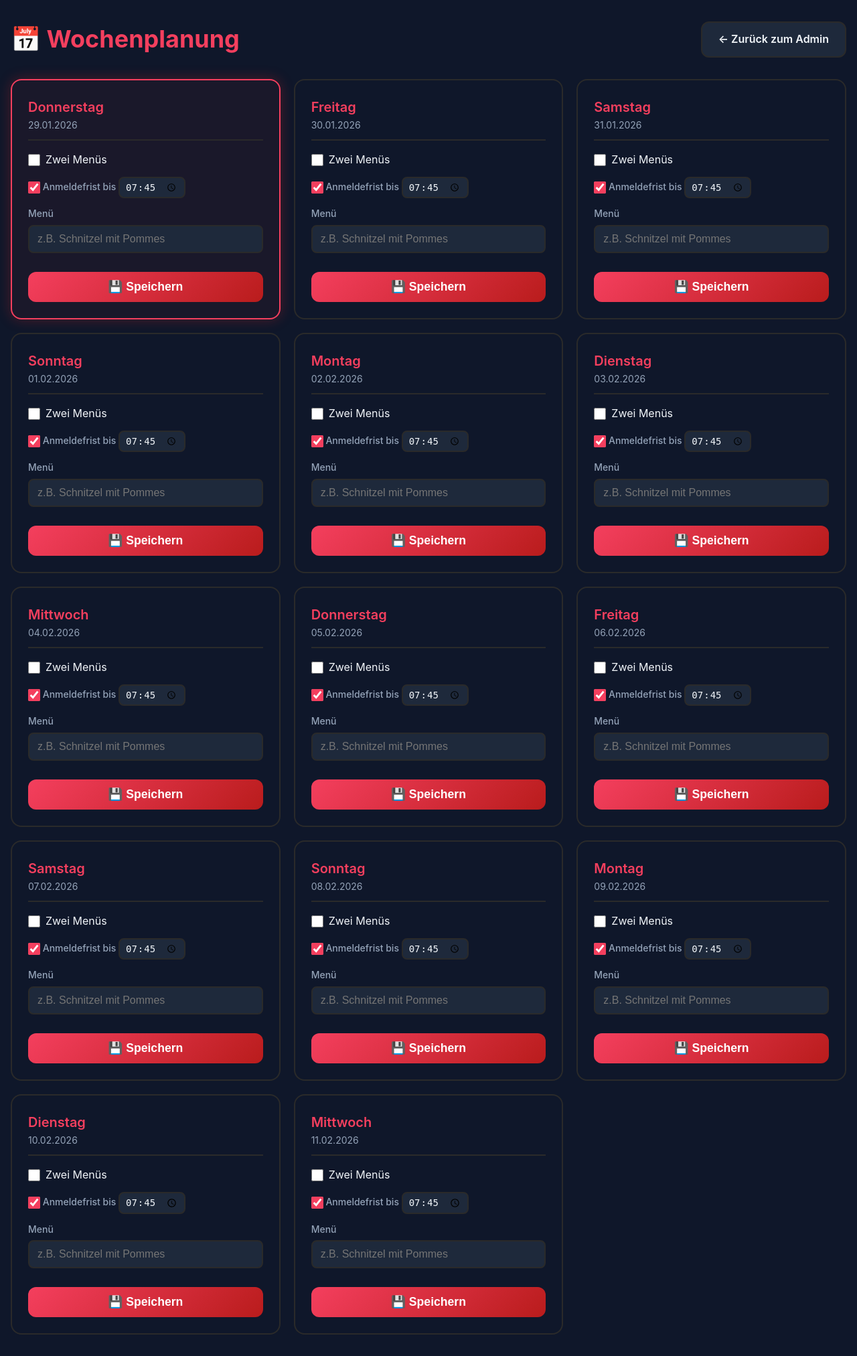
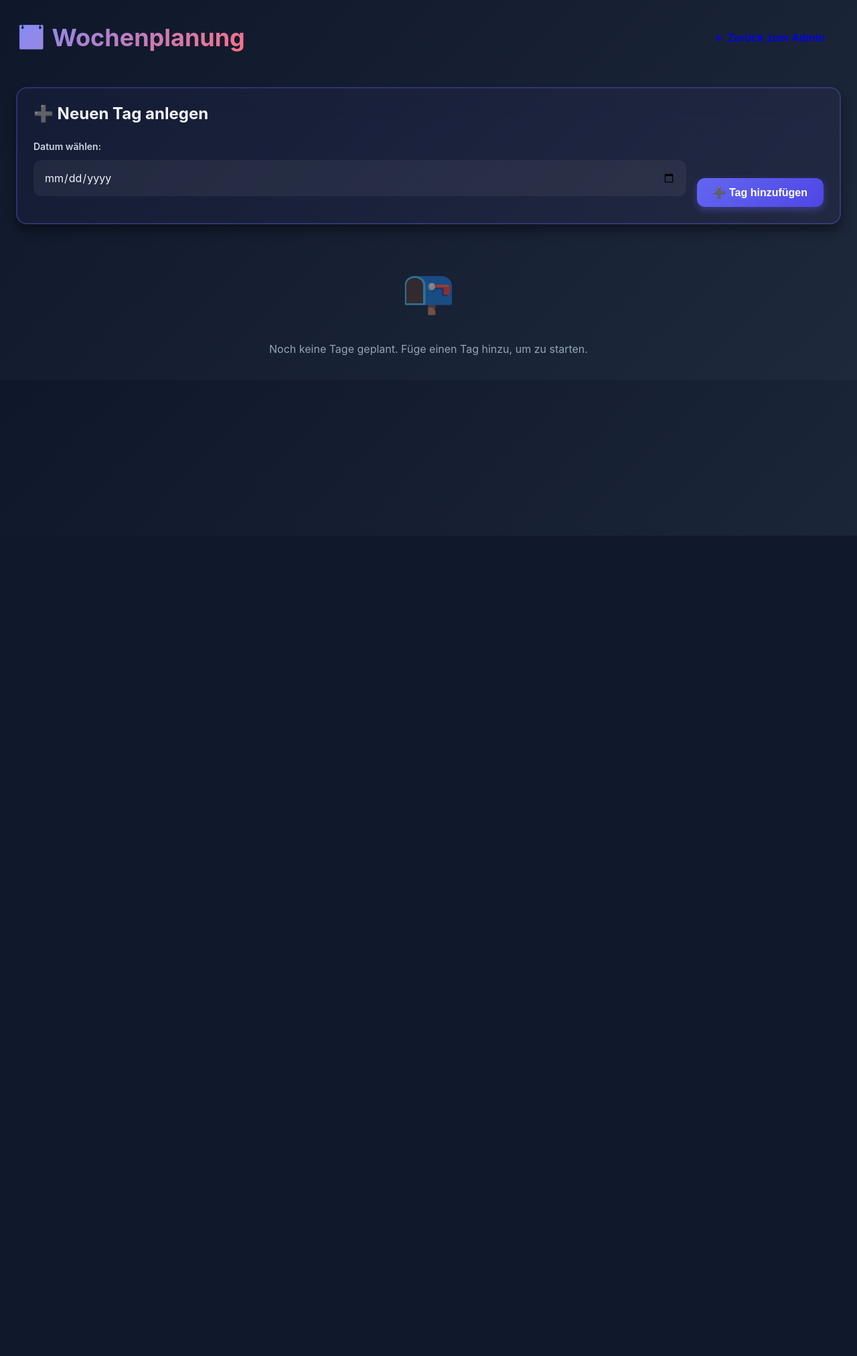
Before and after one commit to Brunsben/FoodBot, a Flask app: page /admin/weekly in a window 1280 px wide. Shown: the whole page at 67% size. After the commit the page ends 800 px from the top, so only its background shows below. Run offline with Flask 3, Linux system fonts and the light colour scheme; the visitor is signed in with stand-in values (Sample User, id 1).

Commit message:
Wochenplanung flexibel: Tage manuell anlegen/löschen, modernes Design

```diff
--- a/app/routes.py
+++ b/app/routes.py
@@ -490,79 +490,116 @@ def admin_weekly():
     message = None
 
     if request.method == 'POST':
-        date_str = request.form.get('date')
-        if date_str:
-            menu_date = date.fromisoformat(date_str)
-            zwei_menues = request.form.get('zwei_menues_aktiv') == '1'
-            deadline_enabled = request.form.get('deadline_enabled') == '1'
-            registration_deadline = request.form.get('registration_deadline', '19:45')
-
-            menu = Menu.query.filter_by(date=menu_date).first()
-
-            if zwei_menues:
-                menu1_text = request.form.get('menu1_text', '').strip()
-                menu2_text = request.form.get('menu2_text', '').strip()
-
-                if menu:
-                    menu.zwei_menues_aktiv = True
-                    menu.menu1_name = menu1_text
-                    menu.menu2_name = menu2_text
-                    menu.description = f"{menu1_text} / {menu2_text}"
-                    menu.deadline_enabled = deadline_enabled
-                    menu.registration_deadline = registration_deadline
-                else:
+        # Neuen Tag anlegen
+        if 'add_day' in request.form:
+            new_date_str = request.form.get('new_date')
+            if new_date_str:
+                new_date = date.fromisoformat(new_date_str)
+                # Prüfen ob bereits Menü existiert
+                existing_menu = Menu.query.filter_by(date=new_date).first()
+                if not existing_menu:
+                    # Leeres Menü anlegen
                     menu = Menu(
-                        date=menu_date,
-                        description=f"{menu1_text} / {menu2_text}",
-                        zwei_menues_aktiv=True,
-                        menu1_name=menu1_text,
-                        menu2_name=menu2_text,
-                        deadline_enabled=deadline_enabled,
-                        registration_deadline=registration_deadline
+                        date=new_date,
+                        description='',
+                        zwei_menues_aktiv=False,
+                        deadline_enabled=True,
+                        registration_deadline='19:45'
                     )
                     db.session.add(menu)
-            else:
-                menu_text = request.form.get('menu_text', '').strip()
+                    db.session.commit()
+                    message = f"Tag {new_date.strftime('%d.%m.%Y')} hinzugefügt."
+                else:
+                    message = f"Menü für {new_date.strftime('%d.%m.%Y')} existiert bereits."
 
+        # Tag löschen
+        elif 'delete_day' in request.form:
+            date_str = request.form.get('date')
+            if date_str:
+                menu_date = date.fromisoformat(date_str)
+                menu = Menu.query.filter_by(date=menu_date).first()
                 if menu:
-                    menu.zwei_menues_aktiv = False
-                    menu.description = menu_text
-                    menu.menu1_name = None
-                    menu.menu2_name = None
-                    menu.deadline_enabled = deadline_enabled
-                    menu.registration_deadline = registration_deadline
+                    # Registrierungen für diesen Tag auch löschen
+                    Registration.query.filter_by(date=menu_date).delete()
+                    db.session.delete(menu)
+                    db.session.commit()
+                    message = f"Tag {menu_date.strftime('%d.%m.%Y')} gelöscht."
+
+        # Tag speichern/bearbeiten
+        elif 'save_day' in request.form:
+            date_str = request.form.get('date')
+            if date_str:
+                menu_date = date.fromisoformat(date_str)
+                zwei_menues = request.form.get('zwei_menues_aktiv') == '1'
+                deadline_enabled = request.form.get('deadline_enabled') == '1'
+                registration_deadline = request.form.get('registration_deadline', '19:45')
+
+                menu = Menu.query.filter_by(date=menu_date).first()
+
+                if zwei_menues:
+                    menu1_text = request.form.get('menu1_text', '').strip()
+                    menu2_text = request.form.get('menu2_text', '').strip()
+
+                    if menu:
+                        menu.zwei_menues_aktiv = True
+                        menu.menu1_name = menu1_text
+                        menu.menu2_name = menu2_text
+                        menu.description = f"{menu1_text} / {menu2_text}"
+                        menu.deadline_enabled = deadline_enabled
+                        menu.registration_deadline = registration_deadline
+                    else:
+                        menu = Menu(
+                            date=menu_date,
+                            description=f"{menu1_text} / {menu2_text}",
+                            zwei_menues_aktiv=True,
+                            menu1_name=menu1_text,
+                            menu2_name=menu2_text,
+                            deadline_enabled=deadline_enabled,
+                            registration_deadline=registration_deadline
+                        )
+                        db.session.add(menu)
                 else:
-                    menu = Menu(
-                        date=menu_date,
-                        description=menu_text,
-                        zwei_menues_aktiv=False,
-                        deadline_enabled=deadline_enabled,
-                        registration_deadline=registration_deadline
-                    )
-                    db.session.add(menu)
+                    menu_text = request.form.get('menu_text', '').strip()
 
-            db.session.commit()
-            message = f"Menü für {menu_date.strftime('%d.%m.%Y')} gespeichert."
+                    if menu:
+                        menu.zwei_menues_aktiv = False
+                        menu.description = menu_text
+                        menu.menu1_name = None
+                        menu.menu2_name = None
+                        menu.deadline_enabled = deadline_enabled
+                        menu.registration_deadline = registration_deadline
+                    else:
+                        menu = Menu(
+                            date=menu_date,
+                            description=menu_text,
+                            zwei_menues_aktiv=False,
+                            deadline_enabled=deadline_enabled,
+                            registration_deadline=registration_deadline
+                        )
+                        db.session.add(menu)
 
-    # Nächsten 14 Tage generieren
+                db.session.commit()
+                message = f"Menü für {menu_date.strftime('%d.%m.%Y')} gespeichert."
+
+    # Alle zukünftigen und heutigen Menüs laden (sortiert nach Datum)
     today = date.today()
-    days = []
+    menus = Menu.query.filter(Menu.date >= today).order_by(Menu.date).all()
+
     weekdays_de = ['Montag', 'Dienstag', 'Mittwoch', 'Donnerstag', 'Freitag', 'Samstag', 'Sonntag']
 
-    for i in range(14):
-        day_date = today + timedelta(days=i)
-        menu = Menu.query.filter_by(date=day_date).first()
+    days = []
+    for menu in menus:
         days.append({
-            'date_iso': day_date.isoformat(),
-            'date_str': day_date.strftime('%d.%m.%Y'),
-            'weekday': weekdays_de[day_date.weekday()],
-            'is_today': i == 0,
+            'date_iso': menu.date.isoformat(),
+            'date_str': menu.date.strftime('%d.%m.%Y'),
+            'weekday': weekdays_de[menu.date.weekday()],
+            'is_today': menu.date == today,
             'menu': menu
         })
 
     preset_menus = PresetMenu.get_all_ordered()
 
-    return render_template('weekly.html', days=days, preset_menus=preset_menus, message=message)
+    return render_template('weekly.html', days=days, preset_menus=preset_menus, message=message, today=today.isoformat())
 
 # API-Route für das Touch-Display, um den letzten Scan abzufragen
 @bp.route('/rfid_scan')
--- a/static/css/pages/weekly.css
+++ b/static/css/pages/weekly.css
@@ -3,40 +3,11 @@
    Styles für die Wochenplanungsansicht
    =================================== */
 
-/* CSS Variables - Using base.css variables where possible */
-:root {
-    --bg-primary: var(--bg-base, #0f0f0f);
-    --bg-secondary: var(--bg-elevated, #1a1a1a);
-    --bg-card: var(--bg-card, #141414);
-    --border: #2a2a2a;
-    --text: var(--text-primary, #e5e7eb);
-    --text-dim: var(--text-muted, #9ca3af);
-    --primary: var(--accent, #dc2626);
-    --primary-hover: #b91c1c;
-    --success: var(--success, #10b981);
-    --danger: var(--error, #ef4444);
-}
-
-/* Reset */
-* {
-    margin: 0;
-    padding: 0;
-    box-sizing: border-box;
-}
-
-/* Body */
-body {
-    font-family: var(--font-base, -apple-system, BlinkMacSystemFont, 'Segoe UI', Roboto, sans-serif);
-    background: var(--bg-primary);
-    color: var(--text);
-    min-height: 100vh;
-}
-
 /* Container */
 .container {
     max-width: 1400px;
     margin: 0 auto;
-    padding: var(--space-xl, 30px) var(--space-md, 20px);
+    padding: var(--space-xl) var(--space-lg);
 }
 
 /* Header */
@@ -66,44 +37,106 @@ h1 {
     display: inline-block;
     transition: var(--transition-base, all 0.3s);
 }
-
-.btn-secondary {
-    background: var(--bg-secondary);
-    color: var(--text);
-    border: 2px solid var(--border);
+/* Header */
+.header {
+    display: flex;
+    justify-content: space-between;
+    align-items: center;
+    margin-bottom: var(--space-2xl);
+    flex-wrap: wrap;
+    gap: var(--space-md);
 }
 
-.btn-secondary:hover {
-    background: var(--bg-card);
-    border-color: var(--primary);
+.header h1 {
+    font-size: var(--font-size-4xl);
+    margin: 0;
+    background: linear-gradient(135deg, var(--primary-light), var(--accent-light));
+    -webkit-background-clip: text;
+    -webkit-text-fill-color: transparent;
+    background-clip: text;
+}
+
+/* Add Day Card */
+.add-day-card {
+    margin-bottom: var(--space-2xl);
+    background: linear-gradient(135deg, rgba(99, 102, 241, 0.05), rgba(168, 85, 247, 0.05));
+    border: 2px solid rgba(99, 102, 241, 0.3);
+}
+
+.add-day-card h2 {
+    margin: 0 0 var(--space-lg) 0;
+    font-size: var(--font-size-2xl);
+    color: var(--primary-color);
+}
+
+.add-day-form {
+    display: flex;
+    gap: var(--space-md);
+    align-items: flex-end;
+    flex-wrap: wrap;
+}
+
+.add-day-form .form-group {
+    flex: 1;
+    min-width: 200px;
+}
+
+.date-input {
+    width: 100%;
+    padding: var(--space-md);
+    border: 2px solid var(--border-color);
+    border-radius: var(--radius-md);
+    background: rgba(255, 255, 255, 0.05);
+    color: var(--text-primary);
+    font-size: var(--font-size-base);
+    font-family: inherit;
+}
+
+.date-input:focus {
+    outline: none;
+    border-color: var(--primary-color);
+    box-shadow: 0 0 0 3px rgba(99, 102, 241, 0.2);
+}
+
+/* Empty State */
+.empty-state {
+    text-align: center;
+    padding: var(--space-3xl);
+    color: var(--text-muted);
+}
+
+.empty-state-icon {
+    font-size: 4rem;
+    margin-bottom: var(--space-lg);
+    opacity: 0.5;
 }
 
 /* Week Grid */
 .week-grid {
     display: grid;
-    grid-template-columns: repeat(auto-fit, minmax(300px, 1fr));
-    gap: 20px;
+    grid-template-columns: repeat(auto-fit, minmax(320px, 1fr));
+    gap: var(--space-xl);
 }
 
 /* Day Card */
 .day-card {
     background: var(--bg-card);
-    border: 2px solid var(--border);
-    border-radius: var(--radius-lg, 12px);
-    padding: var(--space-lg, 20px);
-    transition: var(--transition-base, all 0.3s);
+    border: 2px solid var(--border-color);
+    border-radius: var(--radius-lg);
+    padding: var(--space-lg);
+    transition: all var(--transition-base);
 }
 
 .day-card:hover {
-    border-color: var(--primary);
+    border-color: var(--primary-color);
     transform: translateY(-2px);
-    box-shadow: var(--shadow-lg, 0 10px 15px rgba(0, 0, 0, 0.4));
+    box-shadow: var(--shadow-xl);
 }
 
 .day-card.today {
-    border-color: var(--primary);
-    background: rgba(220, 38, 38, 0.05);
-    box-shadow: 0 0 20px rgba(220, 38, 38, 0.3);
+    border-color: var(--primary-color);
+    background: linear-gradient(135deg, rgba(99, 102, 241, 0.1), rgba(168, 85, 247, 0.1));
+    box-shadow: 0 0 30px rgba(99, 102, 241, 0.3);
 }
 
 /* Day Header */
@@ -111,72 +144,74 @@ h1 {
     display: flex;
     justify-content: space-between;
     align-items: center;
-    margin-bottom: var(--space-md, 15px);
-    padding-bottom: 10px;
-    border-bottom: 2px solid var(--border);
+    margin-bottom: var(--space-md);
+    padding-bottom: var(--space-sm);
+    border-bottom: 2px solid var(--border-color);
 }
 
 .day-name {
-    font-size: var(--font-size-xl, 1.2em);
-    font-weight: 600;
-    color: var(--primary);
+    font-size: var(--font-size-xl);
+    font-weight: 700;
+    color: var(--primary-color);
 }
 
 .day-date {
-    color: var(--text-dim);
-    font-size: var(--font-size-sm, 0.9em);
+    color: var(--text-muted);
+    font-size: var(--font-size-sm);
 }
 
 /* Form Elements */
 .form-group {
-    margin-bottom: 12px;
+    margin-bottom: var(--space-md);
 }
 
 .form-group label {
     display: block;
-    margin-bottom: 5px;
-    color: var(--text-dim);
-    font-size: var(--font-size-sm, 0.9em);
-    font-weight: 500;
+    margin-bottom: var(--space-xs);
+    color: var(--text-secondary);
+    font-size: var(--font-size-sm);
+    font-weight: 600;
 }
 
 input[type="text"],
 input[type="time"] {
     width: 100%;
-    padding: 10px 12px;
-    background: var(--bg-secondary);
-    border: 2px solid var(--border);
-    border-radius: var(--radius-sm, 6px);
-    color: var(--text);
-    font-size: 1em;
-    transition: var(--transition-fast, all 0.15s);
+    padding: var(--space-sm) var(--space-md);
+    background: rgba(255, 255, 255, 0.05);
+    border: 2px solid var(--border-color);
+    border-radius: var(--radius-md);
+    color: var(--text-primary);
+    font-size: var(--font-size-base);
+    transition: all var(--transition-fast);
 }
 
 input[type="text"]:focus,
 input[type="time"]:focus {
     outline: none;
-    border-color: var(--primary);
-    box-shadow: 0 0 0 3px rgba(220, 38, 38, 0.1);
+    border-color: var(--primary-color);
+    box-shadow: 0 0 0 3px rgba(99, 102, 241, 0.2);
+    background: rgba(255, 255, 255, 0.08);
 }
 
 input[type="checkbox"] {
     width: 18px;
     height: 18px;
     cursor: pointer;
-    accent-color: var(--primary);
+    accent-color: var(--primary-color);
 }
 
 /* Checkbox Group */
 .checkbox-group {
     display: flex;
     align-items: center;
-    gap: 8px;
-    margin-bottom: 12px;
+    gap: var(--space-sm);
+    margin-bottom: var(--space-md);
 }
 
 .checkbox-group label {
     cursor: pointer;
     margin: 0;
+    color: var(--text-primary);
 }
 
 /* Menu Inputs */
@@ -200,19 +235,21 @@ input[type="checkbox"] {
     }
 }
 
-/* Save Button */
+/* Buttons */
 .btn-save {
     width: 100%;
-    background: linear-gradient(135deg, var(--primary) 0%, var(--primary-hover) 100%);
-    color: white;
-    margin-top: var(--space-md, 15px);
-    padding: 12px;
-    font-size: 1.1em;
+    margin-top: var(--space-md);
 }
 
-.btn-save:hover {
-    transform: translateY(-2px);
-    box-shadow: 0 4px 15px rgba(220, 38, 38, 0.4);
+.btn-delete {
+    width: 100%;
+    margin-top: var(--space-sm);
+    background: linear-gradient(135deg, var(--error), #dc2626);
+}
+
+.btn-delete:hover {
+    background: linear-gradient(135deg, #dc2626, #b91c1c);
+    box-shadow: 0 4px 15px rgba(239, 68, 68, 0.4);
 }
 
 .btn-save:active {
--- a/templates/weekly.html
+++ b/templates/weekly.html
@@ -5,7 +5,10 @@
     <meta name="viewport" content="width=device-width, initial-scale=1.0, viewport-fit=cover">
     <title>Wochenplanung - FoodBot</title>
     <link rel="stylesheet" href="{{ url_for('static', filename='css/base.css') }}">
+    <link rel="stylesheet" href="{{ url_for('static', filename='css/components.css') }}">
+    <link rel="stylesheet" href="{{ url_for('static', filename='css/layouts.css') }}">
     <link rel="stylesheet" href="{{ url_for('static', filename='css/pages/weekly.css') }}">
+    <link rel="preconnect" href="https://fonts.googleapis.com">
 </head>
 <body>
     <div class="container">
@@ -15,8 +18,34 @@
         </div>
 
         {% if message %}
-        <div style="background: var(--success); color: white; padding: 15px; border-radius: 8px; margin-bottom: 20px;">
+        <div class="message message-success">
             {{ message }}
+        </div>
+        {% endif %}
+
+        <!-- Neuen Tag hinzufügen -->
+        <div class="card add-day-card">
+            <h2>➕ Neuen Tag anlegen</h2>
+            <form method="post" class="add-day-form">
+                <div class="form-group">
+                    <label for="new_date">Datum wählen:</label>
+                    <input type="date"
+                           id="new_date"
+                           name="new_date"
+                           required
+                           min="{{ today }}"
+                           class="date-input">
+                </div>
+                <button type="submit" name="add_day" value="1" class="btn btn-primary">
+                    ➕ Tag hinzufügen
+                </button>
+            </form>
+        </div>
+
+        {% if not days %}
+        <div class="empty-state">
+            <div class="empty-state-icon">📭</div>
+            <p>Noch keine Tage geplant. Füge einen Tag hinzu, um zu starten.</p>
         </div>
         {% endif %}
 
@@ -96,7 +125,16 @@
                         💾 Speichern
                     </button>
 
-                    {% if day_info.menu %}
+                    <!-- Löschen Button -->
+                    <button type="submit"
+                            name="delete_day"
+                            value="1"
+                            class="btn btn-delete"
+                            onclick="return confirm('Tag {{ day_info.date_str }} wirklich löschen? Alle Anmeldungen gehen verloren!')">
+                        🗑️ Tag löschen
+                    </button>
+
+                    {% if day_info.menu and day_info.menu.description %}
                     <div class="current-menu">
                         <strong>Aktuell:</strong><br>
                         {% if day_info.menu.zwei_menues_aktiv %}
```
